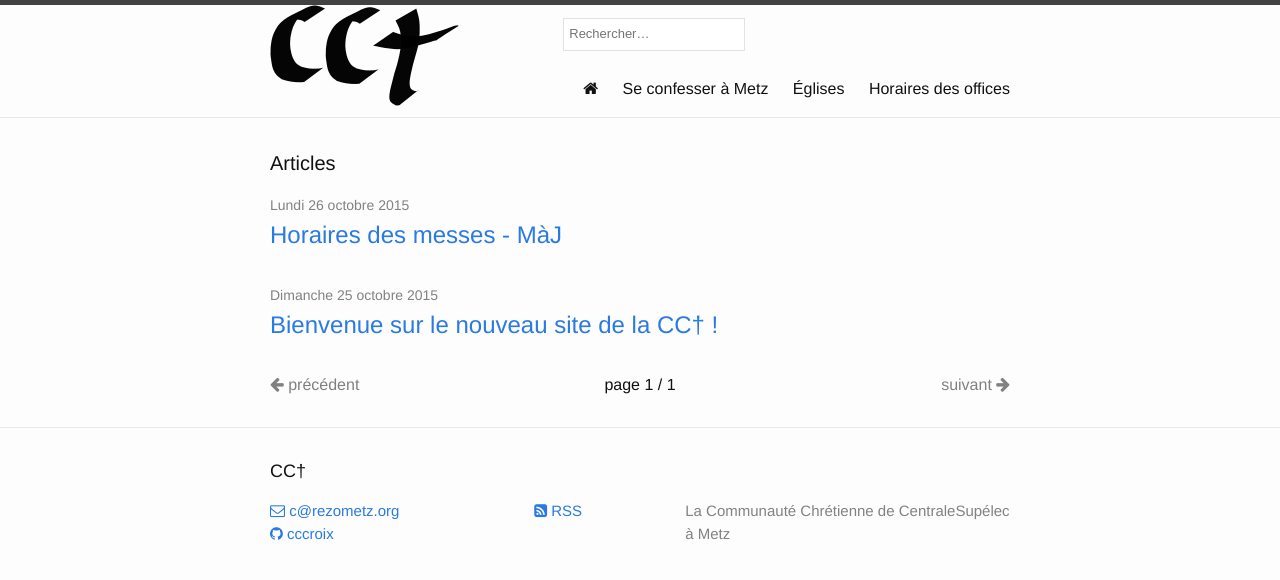
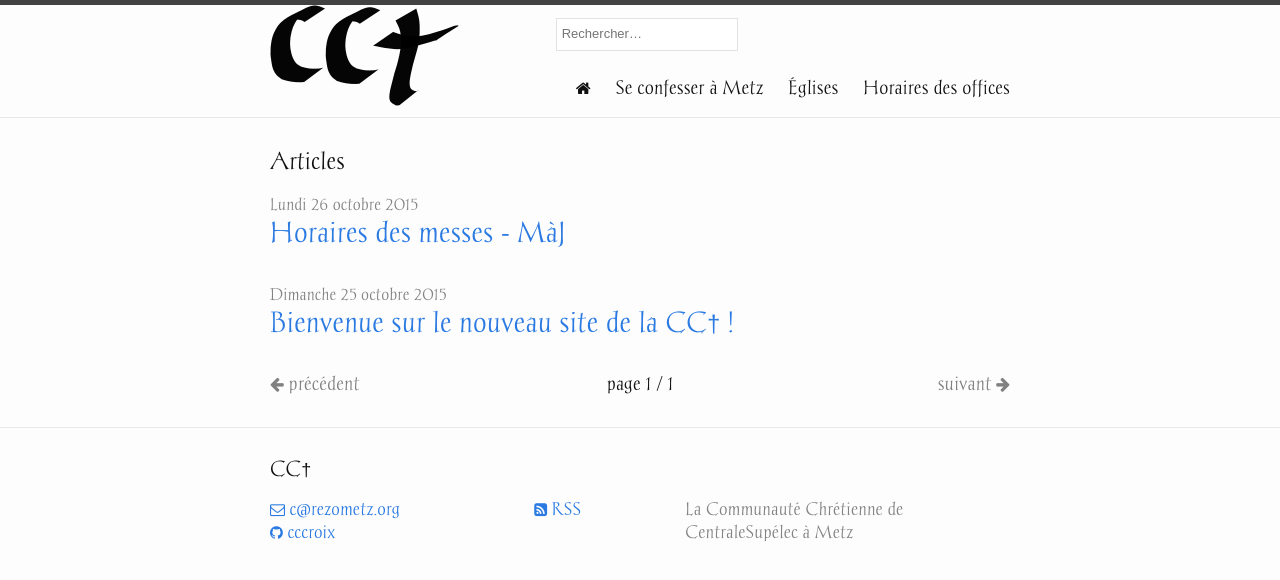
Before and after one commit to cccroix/cccroix.github.io, a Jekyll site: the page built from index.html, in a window 1280 px wide. Shown: the top 580 px of the page. Built offline with Jekyll 4.4.1, drawn with Linux system fonts in a browser that asks for light colours; nearby versions of some CDN libraries; the list of posts is cut into pages by our own code.

Commit message:
Font Chantelli-Antiqua used everywhere
Donne un côté plus chaleureux au site

```diff
--- a/css/fonts.css
+++ b/css/fonts.css
@@ -0,0 +1,11 @@
+@font-face {
+    font-family: 'chantelli_antiquaregular';
+    src: url('../fonts/Chantelli_Antiqua-webfont.eot');
+    src: url('../fonts/Chantelli_Antiqua-webfont.eot?#iefix') format('embedded-opentype'),
+         url('../fonts/Chantelli_Antiqua-webfont.woff') format('woff'),
+         url('../fonts/Chantelli_Antiqua-webfont.ttf') format('truetype'),
+         url('../fonts/Chantelli_Antiqua-webfont.svg#chantelli_antiquaregular') format('svg');
+    font-weight: normal;
+    font-style: normal;
+
+}
--- a/css/main.scss
+++ b/css/main.scss
@@ -6,7 +6,7 @@
 
 
 // Our variables
-$base-font-family: Helvetica, Arial, sans-serif;
+$base-font-family: chantelli_antiquaregular, Helvetica, Arial, sans-serif;
 $base-font-size:   16px;
 $small-font-size:  $base-font-size * 0.875;
 $base-line-height: 1.5;
```
Also changed, not shown: fonts/Chantelli_Antiqua-webfont.ttf (added), fonts/Chantelli_Antiqua-webfont.woff (added), 2 other files.
